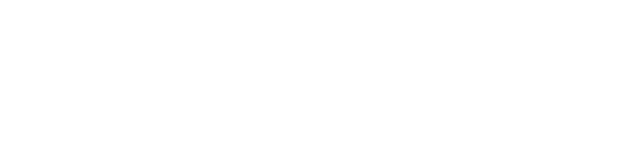
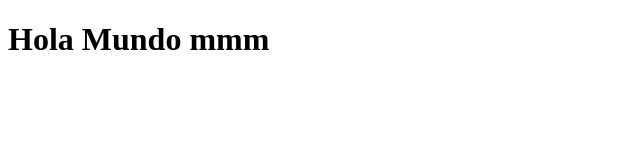
Before and after one commit to nordiel/WPIT, a plain HTML site: page index.html in a window 1280 px wide. Shown: the whole page, without its empty margins (0-640 px from the left). Drawn offline with Linux system fonts and the light colour scheme.

Commit message:
Isarel's Hello World

```diff
--- a/index.html
+++ b/index.html
@@ -8,6 +8,8 @@
 </head>
 <body>
 
+    <h1>Hola Mundo mmm</h1>
+
     <script src="JavaScript/scripts.js"></script>
 </body>
 </html>
```
